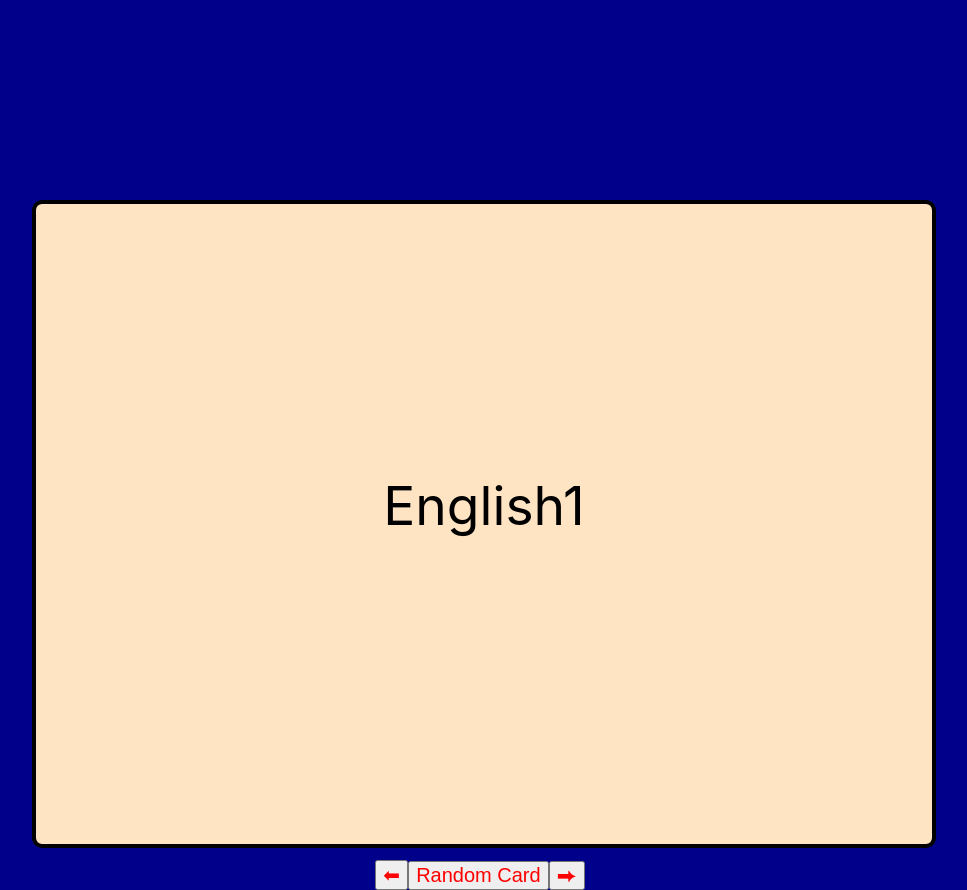
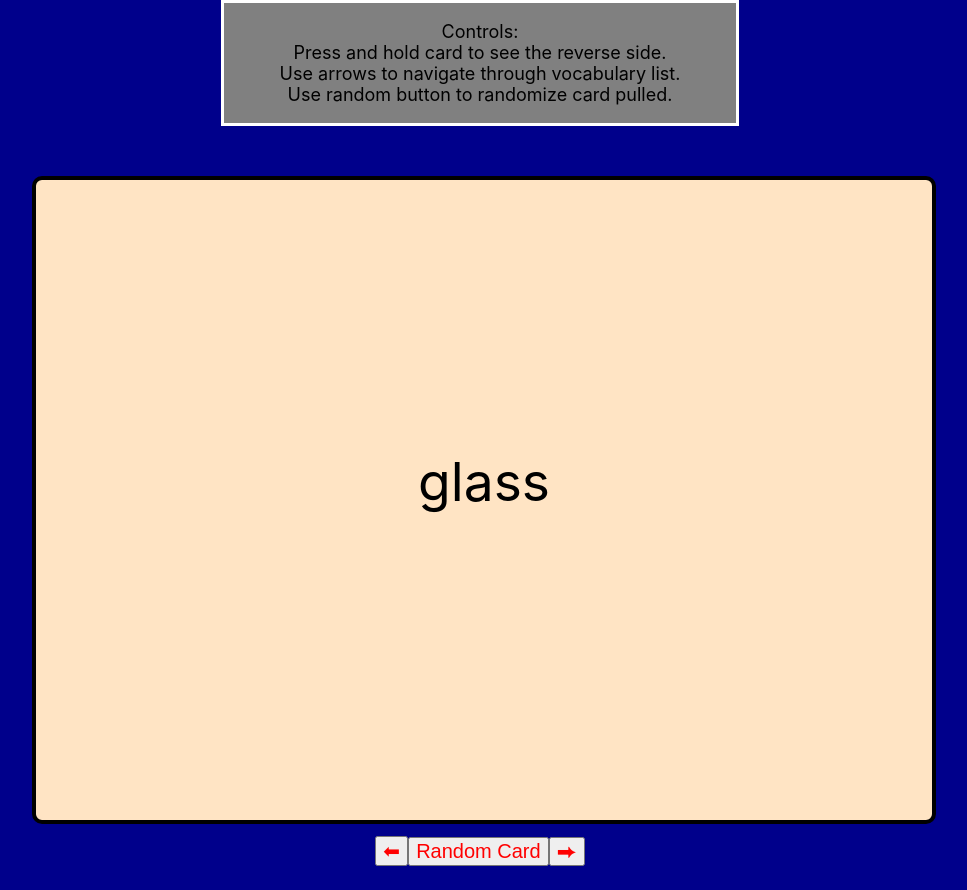
Before and after one commit to csu-hci-projects/SP24-The-Effects-Of-Virtual-Reality-Immersion-On-Retaining-Language, a React (Create React App) app in the folder FlashCardProgram/FlashCardProgram/: page / in a window 1280 px wide. Shown: the whole page, without its empty margins (160-1127 px from the left). After the commit the page ends 866 px from the top, so only its background shows below. Built offline with nearby package versions, Linux system fonts and the light colour scheme.

Commit message:
Updated Flashcards with instructions and vocab words

```diff
--- a/FlashCardProgram/FlashCardProgram/src/App.css
+++ b/FlashCardProgram/FlashCardProgram/src/App.css
@@ -24,6 +24,17 @@
   color: white;
 }
 
+.TopDisplay {
+  color: black;
+  font-size: large;
+  border: 3px solid white;
+  background-color: gray;
+  width: 40%;
+  text-align: center;
+  margin-left: auto;
+  margin-right: auto;
+}
+
 .App-link {
   color: #61dafb;
 }
--- a/FlashCardProgram/FlashCardProgram/src/App.js
+++ b/FlashCardProgram/FlashCardProgram/src/App.js
@@ -3,8 +3,8 @@ import './App.css';
 import Card from './Card/Card.js';
 import DrawButton from './DrawButton/DrawButton.js';
 
-class App extends Component{
-  constructor(props){
+class App extends Component {
+  constructor(props) {
     super(props);
 
     this.updateCard = this.updateCard.bind(this);
@@ -13,23 +13,29 @@ class App extends Component{
 
     this.state = {
       cards: [ //10 sample cards to ensure that the program runs
-        {id: 1, english: "English1", foreign: "Foreign1"},
-        {id: 2, english: "English2", foreign: "Foreign2"},
-        {id: 3, english: "English3", foreign: "Foreign3"},
-        {id: 4, english: "English4", foreign: "Foreign4"},
-        {id: 5, english: "English5", foreign: "Foreign5"},
-        {id: 6, english: "English6", foreign: "Foreign6"},
-        {id: 7, english: "English7", foreign: "Foreign7"},
-        {id: 8, english: "English8", foreign: "Foreign8"},
-        {id: 9, english: "English9", foreign: "Foreign9"},
-        {id: 10, english: "English10", foreign: "Foreign10"},
+        { id: 1, english: "glass ", foreign: "gilasa" },
+        { id: 2, english: "fruits", foreign: "phalaphula" },
+        { id: 3, english: "sink", foreign: "dubne" },
+        { id: 4, english: "wall", foreign: "parkhala" },
+        { id: 5, english: "book", foreign: "pustaka" },
+        { id: 6, english: "door", foreign: "dhoka" },
+        { id: 7, english: "table", foreign: "talika" },
+        { id: 8, english: "lamp", foreign: "batti" },
+        { id: 9, english: "shoes", foreign: "jutta" },
+        { id: 10, english: "laptop", foreign: "lyapatapa" },
+        { id: 11, english: "box", foreign: "baksa" },
+        { id: 12, english: "money", foreign: "paisa" },
+        { id: 13, english: "chair ", foreign: "kursi" },
+        { id: 14, english: "bed", foreign: "ochyana" },
+        { id: 15, english: "phone", foreign: "phona" },
+        { id: 16, english: "headphone", foreign: "hedaphona" },
       ],
       currentCardIndex: 0,
       currentCard: {}
     }
   }
 
-  UNSAFE_componentWillMount(){
+  UNSAFE_componentWillMount() {
     const currentCards = this.state.cards;
 
     this.setState({
@@ -74,6 +80,13 @@ class App extends Component{
   render() {
     return (
       <div className="App">
+        <div className="TopDisplay">
+        <p>Controls:
+          <br /> Press and hold card to see the reverse side.
+          <br /> Use arrows to navigate through vocabulary list.
+          <br /> Use random button to randomize card pulled.
+        </p>
+      </div>
             <div className="CardRow">
               <Card english={this.state.currentCard.english}
                 foreign={this.state.currentCard.foreign}
--- a/FlashCardProgram/FlashCardProgram/src/Card/Card.css
+++ b/FlashCardProgram/FlashCardProgram/src/Card/Card.css
@@ -9,7 +9,7 @@ body {
     border-radius: 10px 10px;
     width: 70vw;
     height: 50vw;
-    margin-top: 200px;
+    margin-top: 50px;
     margin-left: auto;
     margin-right: auto;
 }
```
Lines whose indentation alone changed are shown as unchanged.
